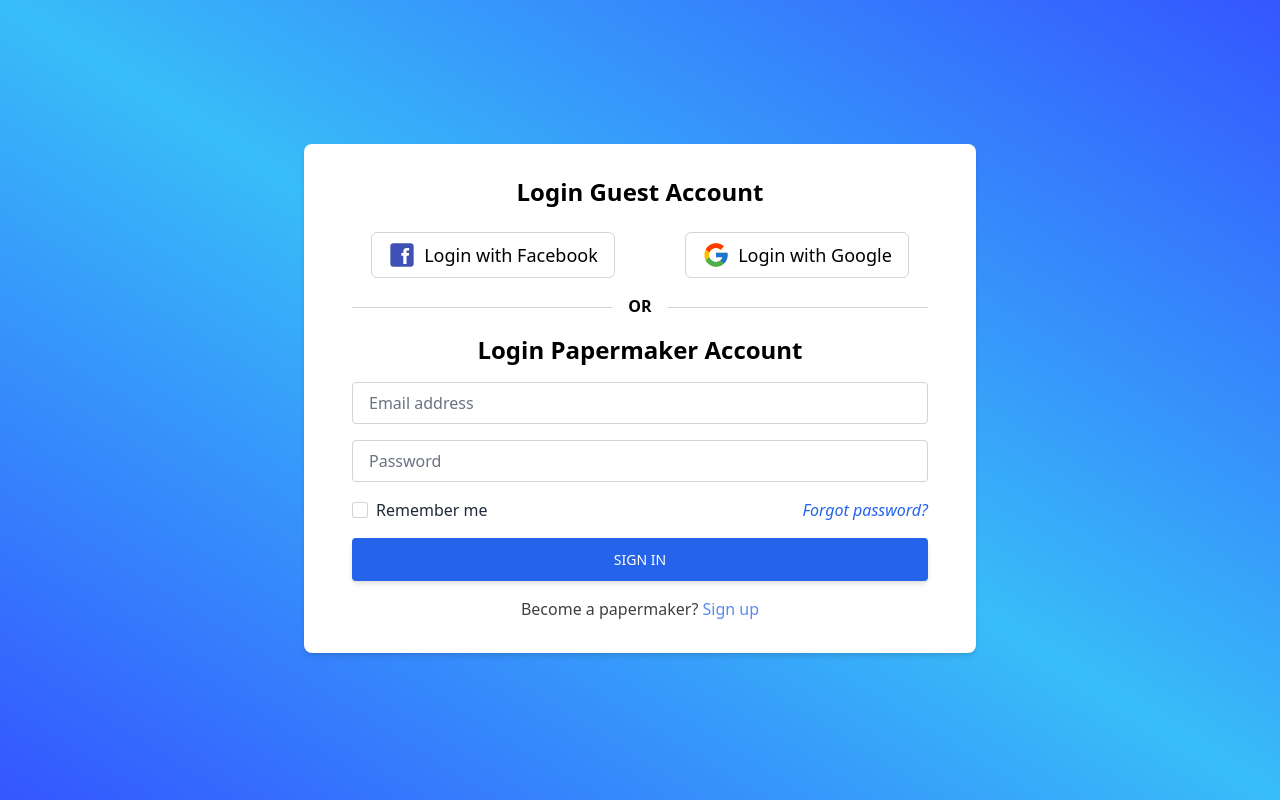
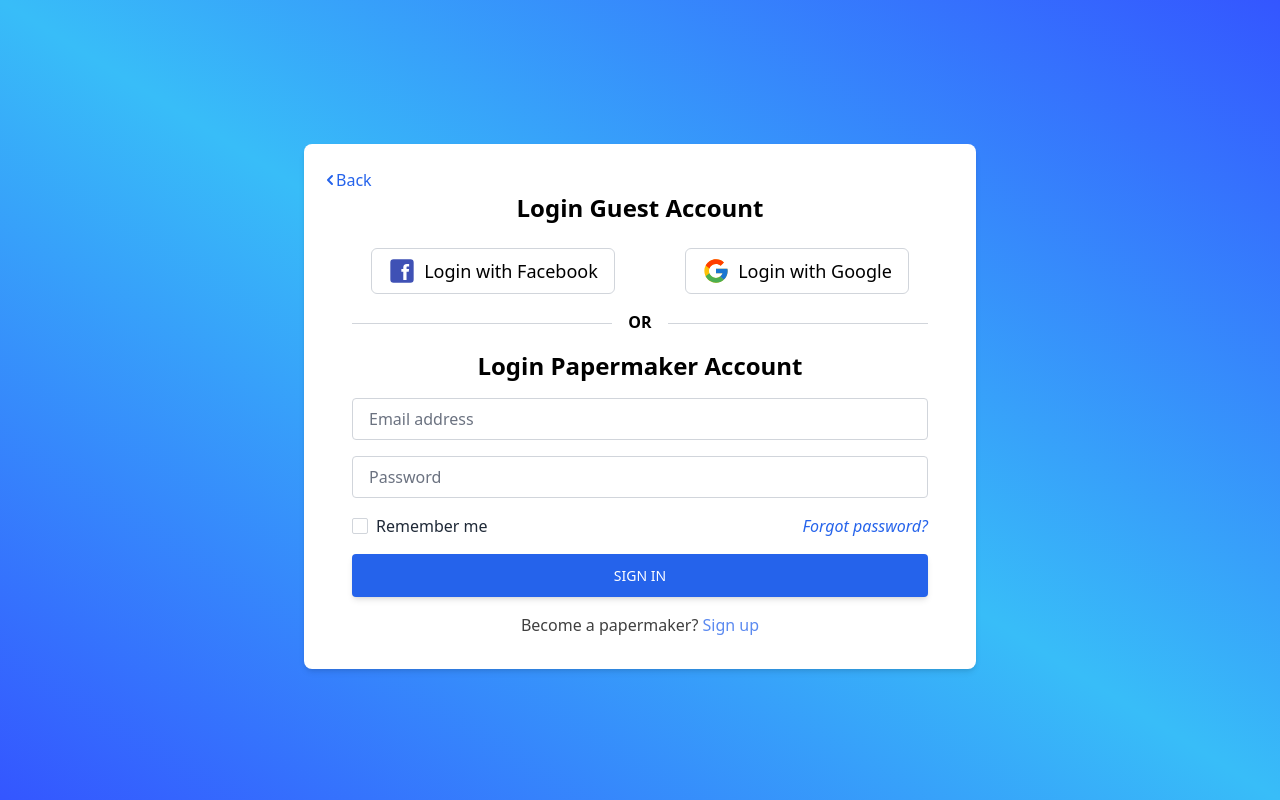
Before and after one commit to ThienAn1010/Capstone-Project, a Next.js app in the folder frontend/: page /login in a window 1280 px wide. Built offline with nearby package versions, Linux system fonts and the light colour scheme.

Commit message:
add back button

```diff
--- a/frontend/pages/login.tsx
+++ b/frontend/pages/login.tsx
@@ -1,6 +1,7 @@
 import type { NextPage } from "next"
 import Head from "next/head"
 import Link from "next/link"
+import { ChevronLeftIcon } from "@heroicons/react/solid"
 
 const Home: NextPage = () => {
   return (
@@ -9,8 +10,17 @@ const Home: NextPage = () => {
         <title>Login Page</title>
         <meta name="viewport" content="initial-scale=1.0, width=device-width" />
       </Head>
+
       <div className="w-screen min-h-screen bg-gradient-to-bl from-test via-sky-400 to-test pt-8 px-4 py-4 md:pt-36 ">
         <div className="container max-w-2xl bg-white mx-auto px-6 py-4 md:px-12 md:py-8 rounded-lg shadow-md">
+          <Link href={"/"}>
+            <div className="hidden md:flex justify-start items-center -ml-8 -mt-2">
+              <ChevronLeftIcon className="h-5 w-5 text-blue-600 hover:cursor-pointer hover:text-blue-700 focus:text-blue-700" />
+              <p className="-ml-1 text-blue-600 hover:cursor-pointer hover:text-blue-700 focus:text-blue-700">
+                Back
+              </p>
+            </div>
+          </Link>
           <h1 className="text-center text-xl subpixel-antialiased font-bold md:mb-6 md:text-2xl">
             Login Guest Account
           </h1>
```
